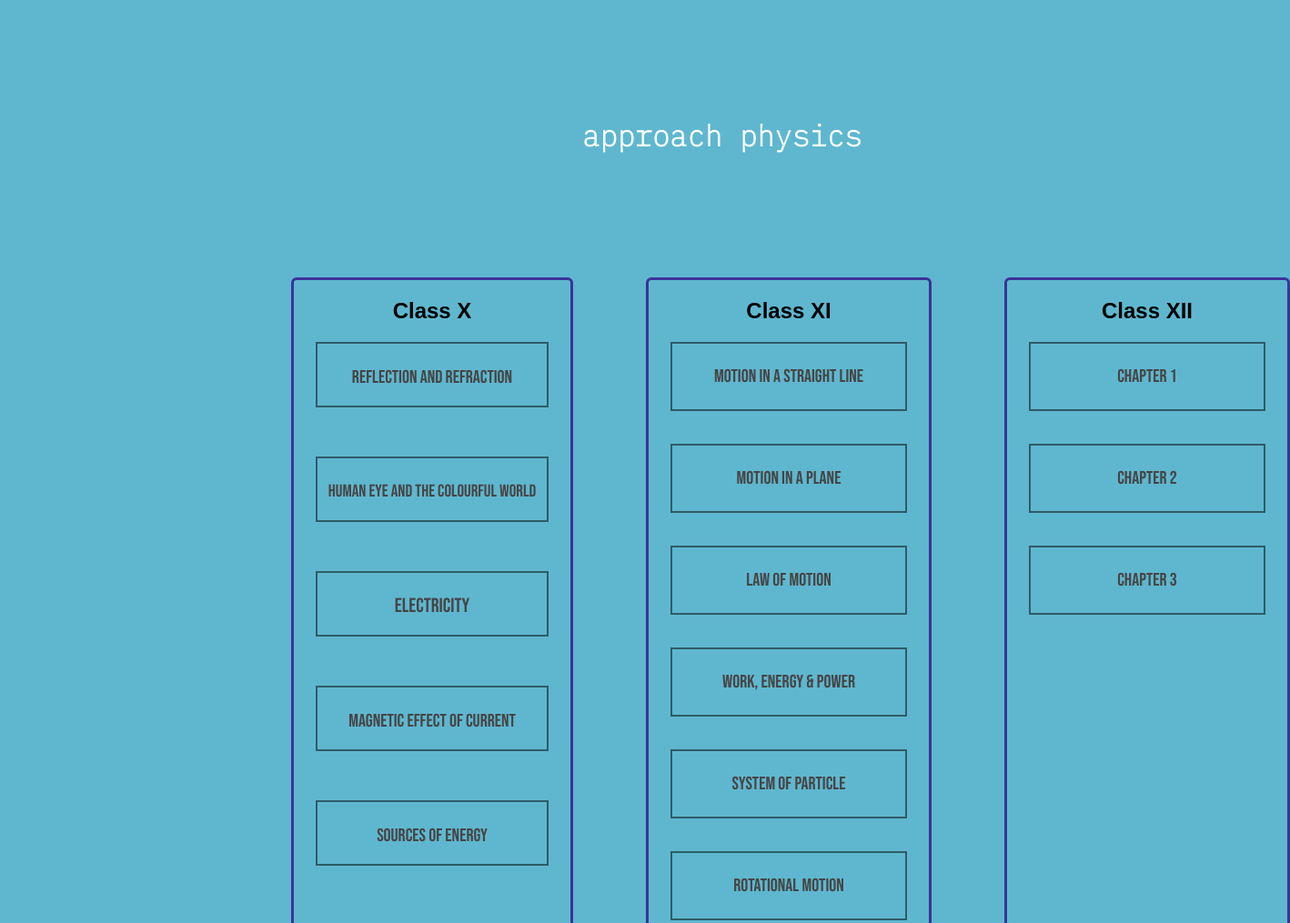
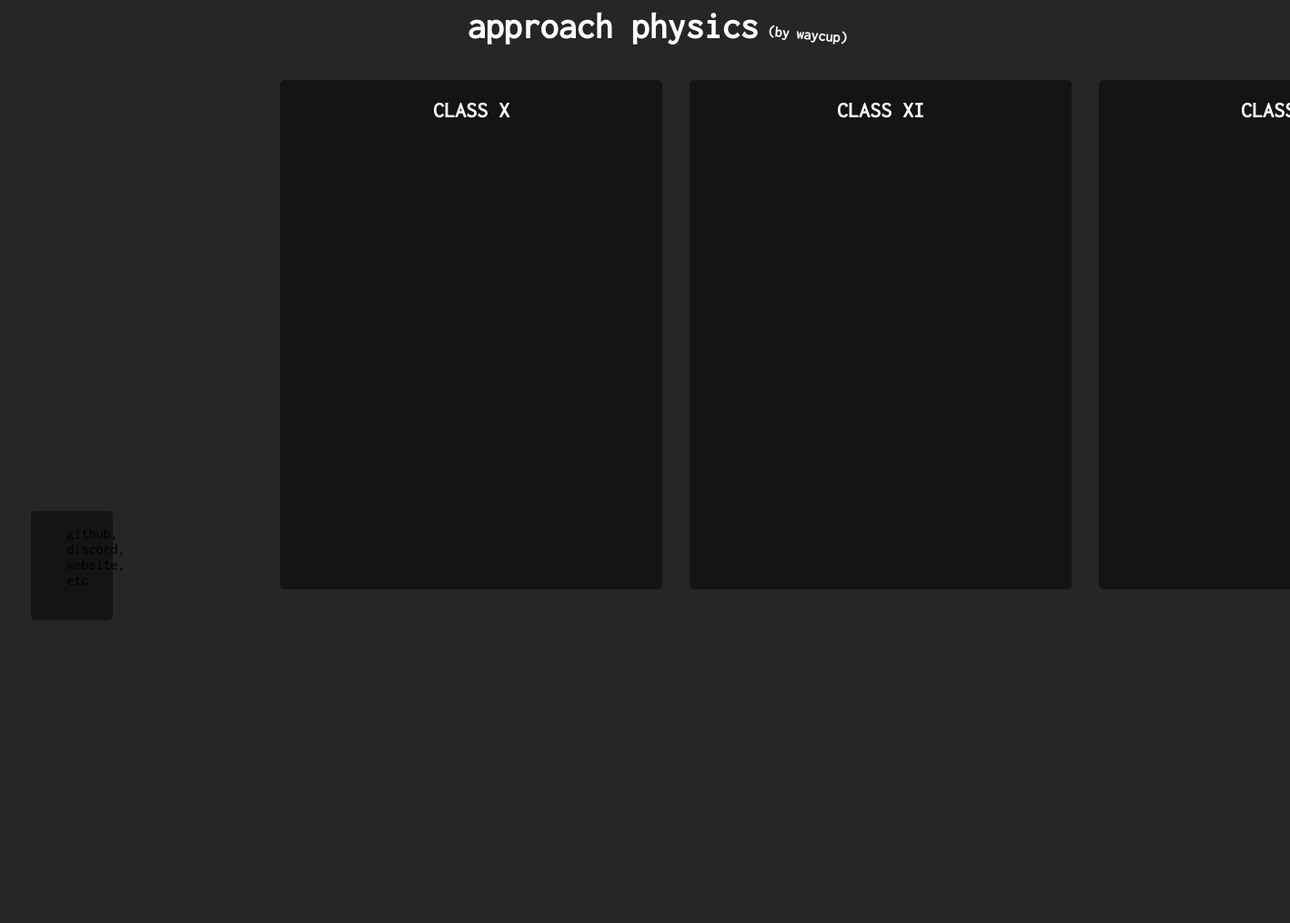
Before and after one commit to way-cup/approachphysics.github.io, a plain HTML site: page index.html in a window 1280 px wide. Shown: the top 1015 px of the page at 91% size, 1418 px wide, since content can reach past the window. After the commit the page ends 800 px from the top, so only its background shows below. Drawn offline with Linux system fonts and the light colour scheme; a web font is replaced by a local one.

Commit message:
Major!! Update UI Changed

```diff
--- a/index.html
+++ b/index.html
@@ -4,125 +4,35 @@
     <meta charset="UTF-8">
     <meta name="viewport" content="width=device-width, initial-scale=1.0">
     <title>approach physics</title>
-
     <link rel="stylesheet" href="style.css">
-
-
 </head>
 <body>
-    <div class="headinghandel">
-        <a href="#" style ="text-decoration:none;" onclick="window.location.reload(true);">
-        <h1 class="heading-main"> approach physics </h1>
-        </a>
-        <h4></h4>
-    </div>
-    <!--pool-->
-    <div class="wrapper">
-            <!--Poll 1-->
-            <div class="div-child Left">
-                <h2>Class X</h2>
-            <div class="content-holder X">
-            <!--Poll 1 content-->
-            <div>
-                <a style ="text-decoration:none;" href="https://way-cup.github.io/Light-ReflectionAndRefraction.X/">
-                    <span>
-                        <button class="btn btn-light">REFLECTION AND REFRACTION</button>
-                    </span>
-                </a>
+        <h1 class="heading-title">
+            <a>
+                approach physics
+            </a>
+        </h1>
+        <h1 class="bywaycup">(by waycup)</h1>
 
-            </div>
-                <br><br><br>
-            <div>
-                <a  style ="text-decoration:none;" href="##">
-                    <span>
-                        <button class="btn btn-humaneye"> HUMAN EYE AND THE COLOURFUL WORLD </button>
-                    </span>
-                </a>
+        <div class="container">
 
-            </div>
-                <br><br><br>
-            <div>
-                <a style ="text-decoration:none;" href="##">
-                    <span>
-                        <button class="btn btn-electric"> ELECTRICITY </button>
-                    </span>
-                </a>
-            </div>
-            <br><br><br>
-            <div>
-                <a style ="text-decoration:none;" href="##">
-                    <span>
-                        <button class="btn btn-magneticeffect"> MAGNETIC EFFECT OF CURRENT </button>
-                    </span>
-                </a>
-            </div>
-            <br><br><br>
-            <div>
-                <a style ="text-decoration:none;" href="##">
-                    <span>
-                        <button class="btn btn-energysource"> SOURCES OF ENERGY </button>
-                    </span>
-                </a>
-            </div>
-            </div>
-            </div>
-            <!--Poll 2-->
-            <div class="div-child Center">
-            <h2>Class XI</h2>
-            <div class="content-holder XI">
-            <!--Poll 2 content-->
-            <div class="btn btn-motioninline" >
-                <span>MOTION IN A STRAIGHT LINE</span>
-            </div>
-                <br><br>
-            <div class="btn btn-motioninplane" >
-                <span>MOTION IN A PLANE</span>
-            </div>
-                <br><br>
-            <div class="btn btn-nlm" >
-                <span>LAW OF MOTION</span>
-            </div>
-                <br><br>
-            <div class="btn btn-wepower" >
-                <span>WORK, ENERGY & POWER</span>
-            </div>
-                <br><br>
-            <div class="btn btn-systemofparticle" >
-                <span>SYSTEM OF PARTICLE</span>
-            </div>
-            <br><br>
-            <div class="btn btn-rotational" >
-                <span>ROTATIONAL MOTION</span>
-            </div>
-            <br><br>
-            <div class="btn btn-gravitation" >
-                <span>GRAVITATION</span>
-            </div>
-            </div>
-            </div>
-            <!--Poll 3-->
-            <div class="div-child Right">
-            <h2>Class XII</h2>
-            <div class="content-holder XII">
-            <!--Poll 3 content-->
-            <div class="btn btn-light" >
-                <span>CHAPTER 1</span>
-            </div>
-                <br><br>
-            <div class="btn btn-light" >
-                <span>CHAPTER 2</span>
-            </div>
-                <br><br>
-            <div class="btn btn-light" >
-                <span>CHAPTER 3</span>
-            </div>
-            </div>
-            </div>
-    </div>
+            <nav class="sidenav">
+                <ul>github, discord, website, etc
+                </ul>
 
-    <br><br>
-    <footer>
-        waycup | footer to be made
-    </footer>
+            </nav>
+
+            <nav class="sidenav2">
+                <h1 class="header">CLASS X</h1>
+            </nav>
+
+            <nav class="sidenav3">
+                <h1 class="header">CLASS XI</h1>
+            </nav>
+
+            <nav class="sidenav4">
+                <h1 class="header">CLASS XII</h1>
+            </nav>
+        </div>
 </body>
 </html>
--- a/style.css
+++ b/style.css
@@ -1,100 +1,114 @@
-@import url('https://fonts.googleapis.com/css2?family=Bebas+Neue&display=swap');
-@import url('https://fonts.googleapis.com/css2?family=Allerta+Stencil&display=swap');
-@import url('https://fonts.googleapis.com/css2?family=IBM+Plex+Mono:wght@200&display=swap');
+@import url('https://fonts.googleapis.com/css2?family=Inconsolata:wght@300;400&display=swap');
+@import "compass/css3";
+
+.material-symbols-outlined {
+  font-variation-settings:
+  'FILL' 0,
+  'wght' 400,
+  'GRAD' 0,
+  'opsz' 24
+}
 
 
 body{
-  background-color: rgb(95, 183, 207);
-
-  max-width:fit-content;
-  margin-left: 40dvb;
+    background-color: #262626;
+    font-family: 'Inconsolata', monospace;
+    user-select: none;
 }
 
-.heading-main{
-  color: rgb(255, 255, 255);
-  margin-top: 15dvb;
-  margin-left: 40dvb;
 
-  user-select: none;
-  cursor: default;
+.heading-title{
+    color: rgb(255, 255, 255);
+    display: inline;
+    padding-left: 40%;
+    font-size: 40px;
+    text-align: center;
 
-  display:flex;
-  font-family: 'IBM Plex Mono', monospace;
-  font-size: 4dvb;
-
-}
-.heading-main:hover{
-  color:whitesmoke;
-  cursor: pointer;
-  text-decoration: underline dashed rgb(50, 85, 127) 2px;
+    user-select: none;
+    cursor: default;
 }
 
-.headinghandel{
-  display: flex;
-}
-div.wrapper{
-  display: flex;
 
-  margin-top: 3cm;
+.bywaycup{
+    position: absolute;
+    color: rgb(255, 255, 255);
+    display: inline;
+    font-size: 16px;
 
-  user-select: none;
-  font-family: 'Allerta Stencil', sans-serif;
+    padding-left: 10px;
+    padding-top: 10px;
+    transform: rotate(5deg);
 }
 
-.div-child {
 
-  flex: 1;
-  border: solid rgb(60, 51, 154);
 
-  text-align: center;
+.sidenav {
+    position: fixed;
+    width: 90px;
+    height: 15%;
+    background-color: #141414;
+    font-family: 'Inconsolata', monospace;
+    border-radius: 5px;
+    display: inline;
+    margin-top: 40%;
+    margin-left: 2%;
 
-  border-radius: 6px;
+  }
+    .header{
+    text-align: center;
+    color: rgb(255, 255, 255);
+    }
 
-}
+  .sidenav .main-buttons {
+    list-style-type: none;
+    margin: 32px 0;
+    padding: 0;
+    color: #fff;
+  }
+  .sidenav .main-buttons li {
+    text-transform: uppercase;
+    letter-spacing: 2px;
+    font-family: 'Inconsolata', monospace;
+  }
+  .sidenav .main-buttons > li {
+    padding: 16px 52px;
+    -moz-box-sizing: border-box;
+    -webkit-box-sizing: border-box;
+    box-sizing: border-box;
+  }
 
-.div-child.Left{
-  margin-right: 10dvb;
-}
+  .sidenav2{
+    position: fixed;
+    width: 420px;
+    height: 70%;
+    margin-top: 3%;
+    margin-left: 300px;
+    background-color: #141414;
+    font-family: 'Inconsolata', monospace;
+    border-radius: 5px;
+    display: inline;
+  }
 
-.div-child.Center{
-  margin-right: 10dvb;
-}
+  .sidenav3{
+    position: fixed;
+    width: 420px;
+    height: 70%;
+    margin-top: 3%;
+    margin-left: 750px;
+    background-color: #141414;
+    font-family: 'Inconsolata', monospace;
+    border-radius: 5px;
+    display: inline;
+  }
 
-.btn {
-
-  position: relative;
-  color: rgb(70 69, 69);
-  width: 256px;
-  height: 72px;
-  background-color: rgba(0, 0, 0, 0);
-  cursor: pointer;
-
-  font-family: 'Bebas Neue', sans-serif;
-  line-height: 72px;
-
-  border: 2px solid rgba(0, 0, 0, 0.5);
-  font-size: 20px;
-}
-.btn:hover{
-  background-color: rgba(85, 85, 85, 0.5);
-  color: aliceblue;
-}
-
-.btn.btn-humaneye{
-  font-size: 19px;
-}
-
-.btn.btn-electric{
-  font-size: 22px;
-}
-
-.content-holder{
-  margin-left: 24px;
-  margin-right: 24px;
-  margin-bottom: 20px;
-}
-
-footer{
-  background-color: rgb(60, 51, 154);
-  font-size: 2dvb;
-}
+  .sidenav4{
+    position: fixed;
+    width: 420px;
+    height: 70%;
+    margin-top: 3%;
+    margin-left: 1200px;
+    background-color: #141414;
+    font-family: 'Inconsolata', monospace;
+    border-radius: 5px;
+    display: inline;
+  }
```
